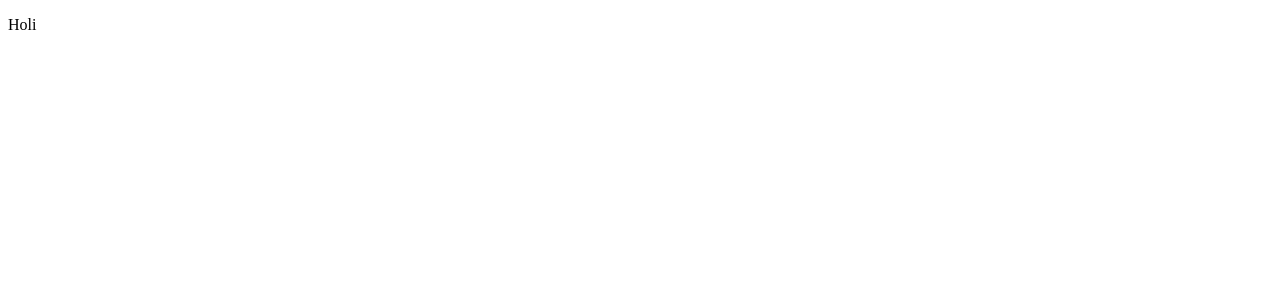
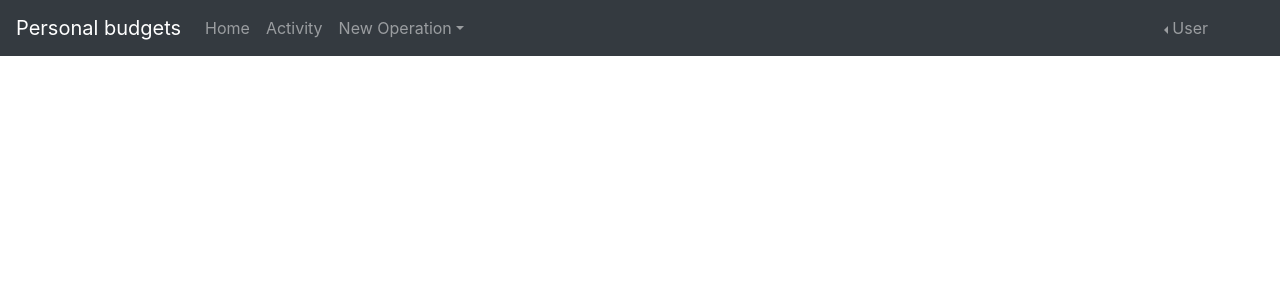
Before and after one commit to GastonRR/ChallengeJS, a React (Create React App) app in the folder my-app/: page / in a window 1280 px wide. Shown: the top 300 px of the page. Built offline with nearby package versions, Linux system fonts and the light colour scheme.

Commit message:
create header component

```diff
--- a/my-app/src/components/App.js
+++ b/my-app/src/components/App.js
@@ -1,8 +1,11 @@
+import React from 'react';
+import Header from './header/Header'
+
 
 function App() {
   return (
     <div className="App">
-     <p>Holi</p>
+     <Header/>
     </div>
   );
 }
--- /dev/null
+++ b/my-app/src/components/header/Header.js
@@ -0,0 +1,33 @@
+import { React, Fragment } from 'react';
+
+import { Navbar, Nav, NavDropdown } from 'react-bootstrap'
+
+export default function Header() {
+    return (
+        <Fragment>
+            <Navbar collapseOnSelect bg="dark" variant="dark" expand="lg" >
+                <Navbar.Brand href="#home" > Personal budgets</Navbar.Brand>
+                <Navbar.Toggle aria-controls="responsive-navbar-nav" />
+
+                <Navbar.Collapse id="responsive-navbar-nav">
+                    <Nav className="mr-auto">
+                        <Nav.Link href="#home">Home</Nav.Link>
+                        <Nav.Link href="#link">Activity</Nav.Link>
+                        <NavDropdown title="New Operation" id="collasible-nav-dropdown" >
+                            <NavDropdown.Item href="#action/3.1">Deposit</NavDropdown.Item>
+                            <NavDropdown.Divider />
+                            <NavDropdown.Item href="#action/3.1">Whithdraw</NavDropdown.Item>
+                        </NavDropdown>
+                    </Nav>
+                    <Nav className="mr-5">
+                        <NavDropdown title="User" id="collasible-nav-dropdown" drop="left" >
+                            <NavDropdown.Item href="#action/3.1">Perfil</NavDropdown.Item>
+                            <NavDropdown.Divider />
+                            <NavDropdown.Item href="#action/3.1">LogOut</NavDropdown.Item>
+                        </NavDropdown>
+                    </Nav>
+                </Navbar.Collapse>
+            </Navbar>
+        </Fragment>
+    );
+}
--- a/my-app/src/index.js
+++ b/my-app/src/index.js
@@ -4,6 +4,8 @@ import ReactDOM from 'react-dom';
 //compontent
 import App from './components/App';
 
+//CSS Styles
+import 'bootstrap/dist/css/bootstrap.min.css';
 
 
 ReactDOM.render(
```
Also changed, not shown: my-app/package.json (+8 -0 lines), 1 other file (tests, documents, lock files or other folders).
